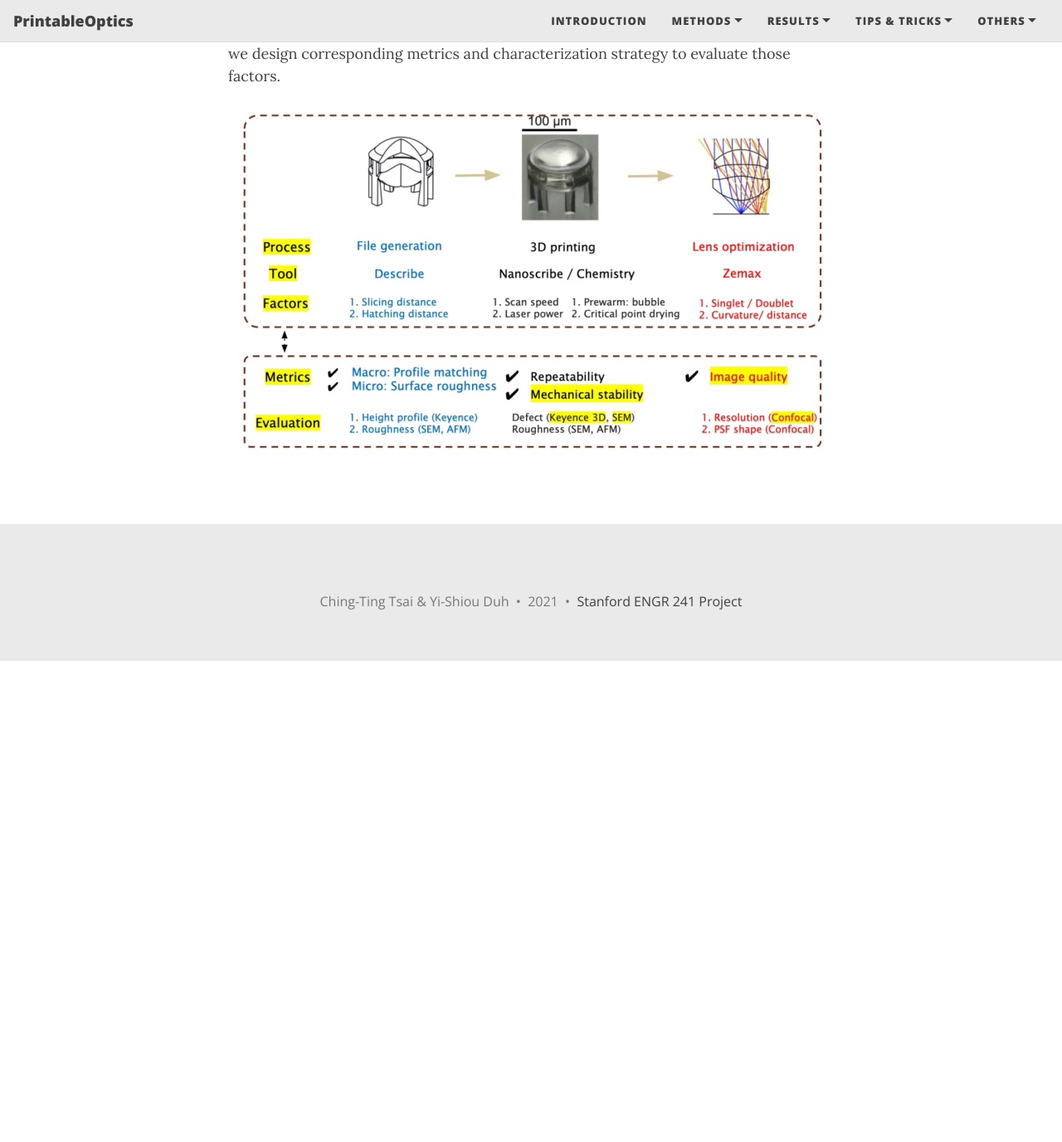
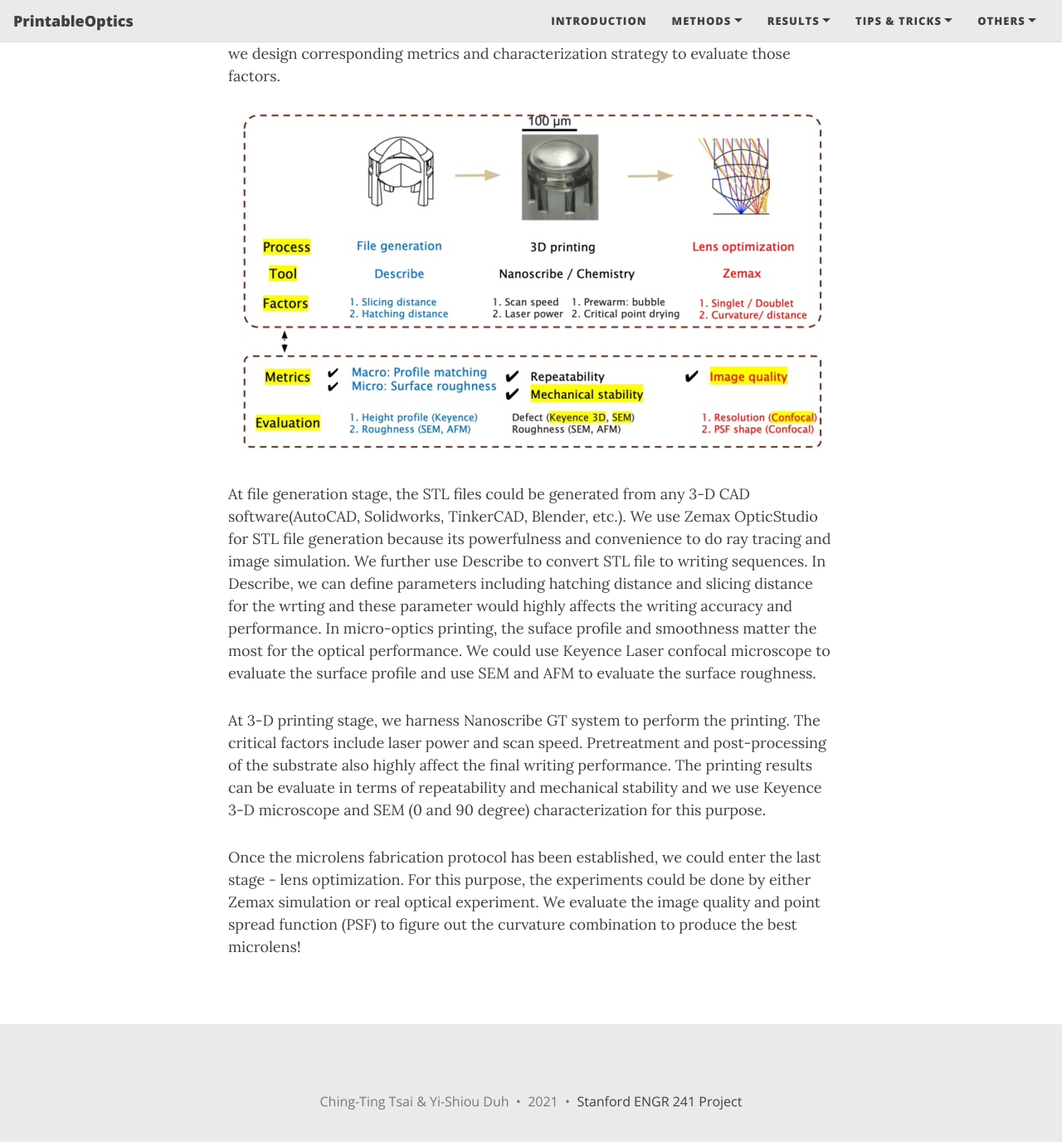
Before and after one commit to tingtsai/PrintableOptics, a Jekyll site: the page built from Process.md, in a window 1280 px wide and 1400 px high, scrolled down 279 px. Shown: the top 1377 px of the window at 83% size. Built offline with Jekyll 4.4.1, drawn with Linux system fonts in a browser that asks for light colours; nearby versions of some CDN libraries; before the commit the page ends 1076 px from its top, so only the background shows below that.

Commit message:
Update Process.md

```diff
--- a/Process.md
+++ b/Process.md
@@ -5,3 +5,13 @@ title: Process
 The process of microlens fabrication can be broken down into three process - File generation, 3-D printing, and Lens Optimization. Each step has its critical factors and we design corresponding metrics and characterization strategy to evaluate those factors.
 
 ![](/assets/img/metrics.jpg)
+
+
+
+At file generation stage, the STL files could be generated from any 3-D CAD software(AutoCAD, Solidworks, TinkerCAD, Blender, etc.). We use Zemax OpticStudio for STL file generation because its powerfulness and convenience to do ray tracing and image simulation. We further use Describe to convert STL file to writing sequences. In Describe, we can define parameters including hatching distance and slicing distance for the wrting and these parameter would highly affects the writing accuracy and performance. In micro-optics printing, the suface profile and smoothness matter the most for the optical performance. We could use Keyence Laser confocal microscope to evaluate the surface profile and use SEM and AFM to evaluate the surface roughness.
+
+
+At 3-D printing stage, we harness Nanoscribe GT system to perform the printing. The critical factors include laser power and scan speed. Pretreatment and post-processing of the substrate also highly affect the final writing performance. The printing results can be evaluate in terms of repeatability and mechanical stability and we use Keyence 3-D microscope and SEM (0 and 90 degree) characterization for this purpose.
+
+
+Once the microlens fabrication protocol has been established, we could enter the last stage - lens optimization. For this purpose, the experiments could be done by either Zemax simulation or real optical experiment. We evaluate the image quality and point spread function (PSF) to figure out the curvature combination to produce the best microlens!
```
